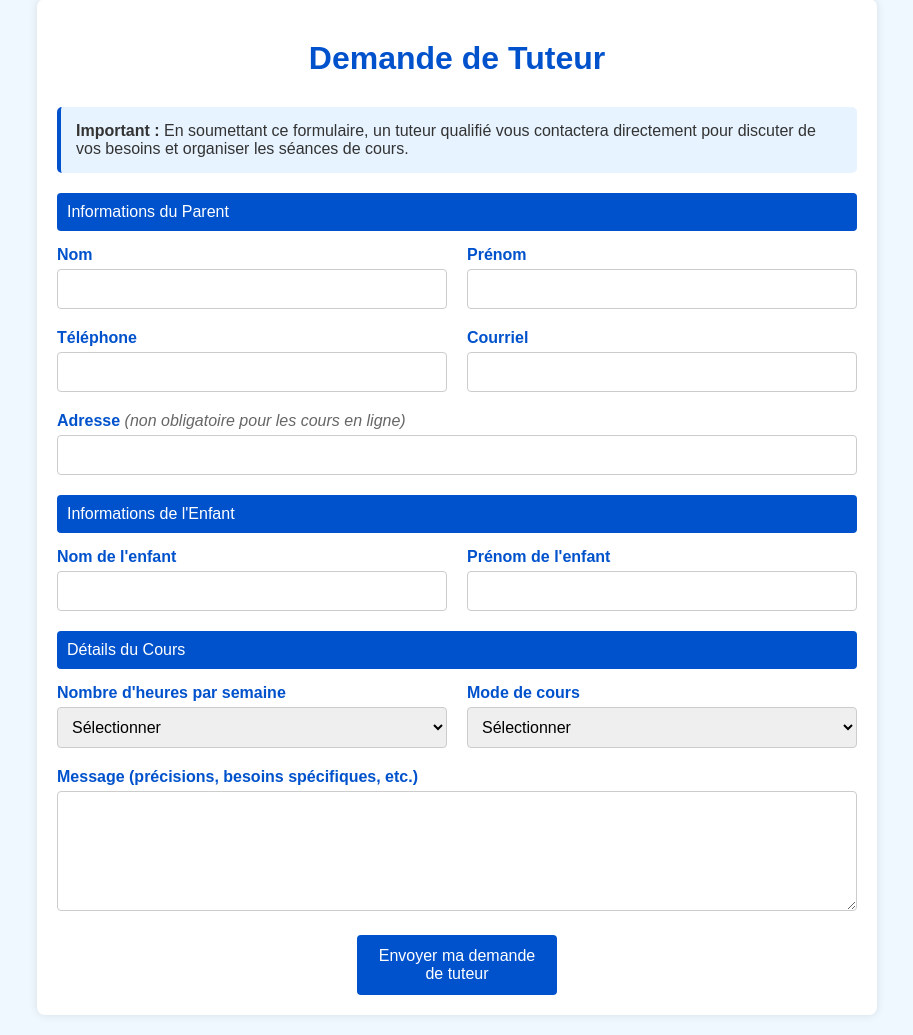
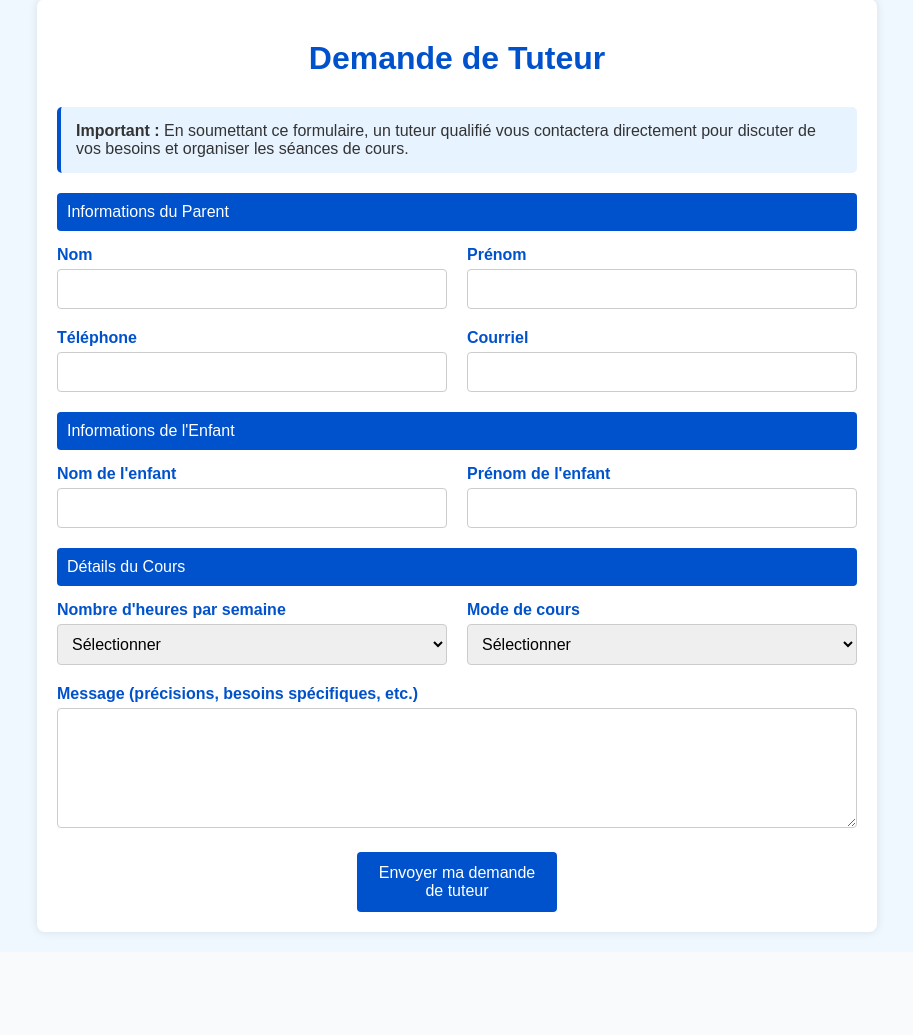
Before and after one commit to HAC216/MathTutorat, a Django app: page /demande-tuteur/ in a window 1280 px wide. Shown: the part 21-1056 px from the top of the page, without its empty margins (183-1096 px from the left). After the commit the page ends 958 px from the top, so only its background shows below. Run offline with Django 5.2, Linux system fonts and the light colour scheme.

Commit message:
Demande Tuteur From Mod

```diff
--- a/templates/demande_tuteur.html
+++ b/templates/demande_tuteur.html
@@ -191,12 +191,6 @@
                     </div>
                 </div>
             </div>
-
-            <div class="form-group" id="adresse_parent_container">
-                <label for="adresse">Adresse <span id="adresse_optional" style="font-weight: normal; font-style: italic; color: #666;">(non obligatoire pour les cours en ligne)</span></label>
-                <input type="text" id="adresse" name="adresse">
-            </div>
-
             <div class="section-title">Informations de l'Enfant</div>
 
             <div class="form-row">
```
